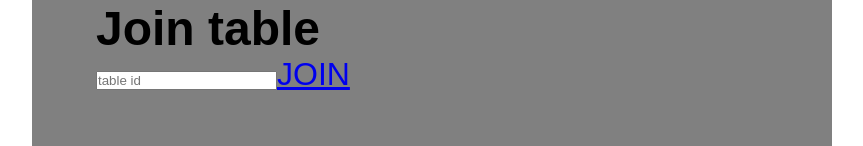
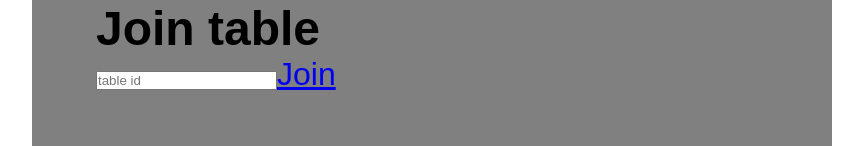
Before and after one commit to MaK-Sandbox/sequence-react, a React (Vite) app: page / in a window 1280 px wide. Shown: the part 445-591 px from the top of the page, without its empty margins (208-1071 px from the left). Built offline with nearby package versions, Linux system fonts and the light colour scheme.

Commit message:
Move repeated styling ot the nearest parent component

```diff
--- /dev/null
+++ b/src/layouts/RootLayout.css
@@ -0,0 +1,7 @@
+.rootLayout {
+  height: 100vh;
+
+  display: flex;
+  justify-content: center;
+  align-items: center;
+}
--- a/src/layouts/RootLayout.jsx
+++ b/src/layouts/RootLayout.jsx
@@ -1,5 +1,5 @@
 import { Outlet } from "react-router-dom";
-// import "./RootLayout.css";
+import "./RootLayout.css";
 
 export default function RootLayout() {
   return (
--- a/src/pages/CreateTable.css
+++ b/src/pages/CreateTable.css
@@ -1,7 +1,10 @@
 .create-table {
-  height: 100vh;
+  height: 35rem;
+  width: 25rem;
+  padding: calc(6 * var(--default-padding));
+  background-color: gray;
 
   display: flex;
+  flex-direction: column;
   justify-content: center;
-  align-items: center;
 }
--- a/src/pages/CreateTable.jsx
+++ b/src/pages/CreateTable.jsx
@@ -4,10 +4,8 @@ import "./CreateTable.css";
 export default function CreateTable() {
   return (
     <div className="create-table">
-      <div className="container">
-        <Link to="/">🡸 Go back to Main Menu</Link>
-        Create Table
-      </div>
+      <Link to="/">🡸 Go back to Main Menu</Link>
+      Create Table
     </div>
   );
 }
--- a/src/pages/Home.css
+++ b/src/pages/Home.css
@@ -1,12 +1,4 @@
 .home-page {
-  height: 100vh;
-
-  display: flex;
-  justify-content: center;
-  align-items: center;
-}
-
-.container {
   height: 35rem;
   width: 25rem;
   padding: calc(6 * var(--default-padding));
--- a/src/pages/Home.jsx
+++ b/src/pages/Home.jsx
@@ -8,10 +8,7 @@ export default function Home() {
 
   return (
     <div className="home-page">
-      <div className="container">
-        {name === "" ? null : (
-          <span className="hello-player">Hello {name}</span>
-        )}
+      {name === "" ? null : <span className="hello-player">Hello {name}</span>}
       <span className="set-name-container">
         <h2>Choose a name</h2>
         <input
@@ -28,9 +25,8 @@ export default function Home() {
       <span className="join-table-container">
         <h2>Join table</h2>
         <input type="text" placeholder="table id" />
-          <Link to="/join-table">JOIN</Link>
+        <Link to="/join-table">Join</Link>
       </span>
-      </div>
     </div>
   );
 }
--- a/src/pages/JoinTable.css
+++ b/src/pages/JoinTable.css
@@ -1,7 +1,10 @@
 .join-table {
-  height: 100vh;
+  height: 35rem;
+  width: 25rem;
+  padding: calc(6 * var(--default-padding));
+  background-color: gray;
 
   display: flex;
+  flex-direction: column;
   justify-content: center;
-  align-items: center;
 }
--- a/src/pages/JoinTable.jsx
+++ b/src/pages/JoinTable.jsx
@@ -4,10 +4,8 @@ import "./JoinTable.css";
 export default function JoinTable() {
   return (
     <div className="join-table">
-      <div className="container">
-        <Link to="/">🡸 Go back to Main Menu</Link>
-        Join Table
-      </div>
+      <Link to="/">🡸 Go back to Main Menu</Link>
+      Join Table
     </div>
   );
 }
```
Lines whose indentation alone changed are shown as unchanged.
